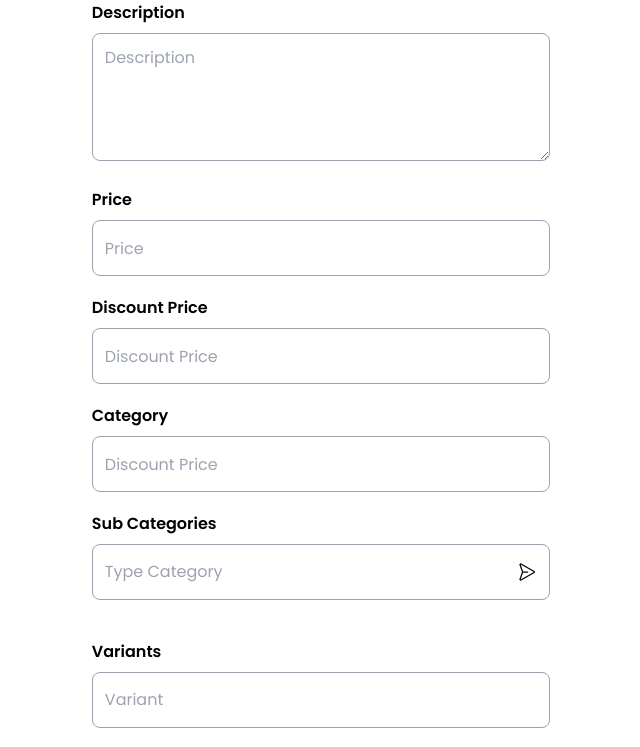
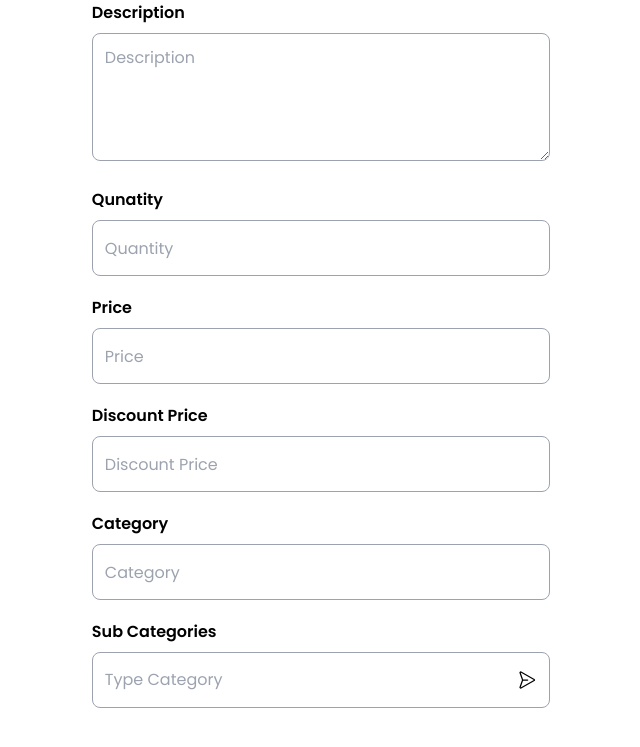
Before and after one commit to devdharunprasad/product-digitization, a Next.js app: page /add-product-page in a window 1280 px wide. Shown: the part 547-1294 px from the top of the page, without its empty margins (319-959 px from the left). Built offline with nearby package versions, Linux system fonts and the light colour scheme.

Commit message:
fix:product posting feature bug fix

```diff
--- a/app/add-product-page/components/Form.jsx
+++ b/app/add-product-page/components/Form.jsx
@@ -5,12 +5,14 @@ import Image from "next/image";
 import { KeyReturn, PaperPlaneRight, Trash, X } from "phosphor-react";
 import React, { useState } from "react";
 import { useForm } from "react-hook-form";
+import { formSubmission } from "../utils/form-submission";
+import axios from "axios";
 
 const FormSection = () => {
   const { product_store } = useProductStore((state) => state);
 
   const [subCategoryList, setSubCategoryList] = useState(
-    product_store?.category ? [product_store?.category] : []
+    product_store?.category ? [...product_store?.category] : []
   );
   const [subCategory, setSubCategory] = useState("");
 
@@ -19,6 +21,7 @@ const FormSection = () => {
     "Grams",
     "Flavours",
   ]);
+  const [currentVariant, setCurrentVariant] = useState("");
 
   const [finalVariants, setFinalVariants] = useState(
     product_store?.variants ? [product_store?.variants] : []
@@ -31,7 +34,6 @@ const FormSection = () => {
     formState: { errors },
   } = useForm();
   //   const formVariant =  getValues("variant")
-  const onSubmit = (data) => {};
 
   const addVariants = (variant) => {
     setFinalVariants((prev) => [...prev, { [variant]: "" }]);
@@ -45,8 +47,35 @@ const FormSection = () => {
       }
     });
 
-    console.log(variants);
+    setFinalVariants(variants)
   };
+
+  const onSubmit = async (data) => {
+        const formData = {
+      ...data,
+      sub_categories: subCategoryList,
+      variants: finalVariants,
+      image : product_store?.image,
+      price : Number(data.price),
+      discount_price : Number(data.discount_price),
+      inv : Number(data.inv)
+    };
+    console.log(formData)
+//     try{
+
+//     const {data : res_data} = await axios.post("https://ondchackathon-production.up.railway.app/add_to_catalog/2",
+//         formData
+
+//     )
+//     console.log(res_data)
+// }
+// catch(err){
+//     console.log(err.message)
+// }
+
+    await formSubmission(formData);
+  };
+
   return (
     <form
       onSubmit={handleSubmit(onSubmit)}
@@ -114,6 +143,16 @@ const FormSection = () => {
         />
       </label>
       <label>
+        <span className="mb-2 block font-semibold">Qunatity</span>
+        <input
+          type="number"
+          placeholder="Quantity"
+          className="border border-gray-400 w-full h-14 px-3 rounded-lg"
+          {...register("inv", { required: true })}
+
+        />
+      </label>
+      <label>
         <span className="mb-2 block font-semibold">Price</span>
         <input
           type="number"
@@ -136,11 +175,11 @@ const FormSection = () => {
       <label>
         <span className="mb-2 block font-semibold">Category</span>
         <input
-          type="number"
-          placeholder="Discount Price"
+          type="text"
+          placeholder="Category"
           defaultValue={product_store?.discount_price}
           className="border border-gray-400 w-full h-14 px-3 rounded-lg"
-          {...register("discount_price", { required: true })}
+          {...register("category", { required: true })}
         />
       </label>
       <div>
@@ -194,14 +233,16 @@ const FormSection = () => {
             placeholder="Variant"
             //   defaultValue={product_store?.variant}
             className="w-10/12 outline-none"
-            {...register("variant", { required: true })}
+            // {...register("variant")}
+            value={currentVariant}
+            onChange={(e) => setCurrentVariant(e.target.value)}
           />
 
-          {watch("variant")?.length > 0 && (
+          {currentVariant?.length > 0 && (
             <PaperPlaneRight
               size={20}
               className="ml-auto"
-              onClick={() => addVariants(watch("variant"))}
+              onClick={() => addVariants(currentVariant)}
             />
           )}
         </div>
@@ -229,6 +270,7 @@ const FormSection = () => {
                 <input
                   className="w-10/12 outline-none"
                   onChange={(e) => updateVariant(e, Object.keys(variant)[0])}
+                  required
                 />
                 <Trash
                   color="red"
--- /dev/null
+++ b/app/add-product-page/components/SubmitButton.jsx
@@ -0,0 +1,13 @@
+import React from 'react'
+import { useFormState } from 'react-hook-form'
+
+const SubmitButton = () => {
+    const {pending} = useFormState()
+  return (
+    <button className="py-3 px-5 rounded-full mb-10 bg-primary text-white">
+        {pending ? `Loading` : `Submit`}
+      </button>
+  )
+}
+
+export default SubmitButton
--- /dev/null
+++ b/app/add-product-page/utils/form-submission.js
@@ -0,0 +1,23 @@
+"use server";
+
+import axios from "axios";
+import { redirect } from "next/navigation";
+import { cookies } from "next/headers";
+
+export const formSubmission = async (formData) => {
+  const cookieStore = cookies();
+  const user_id = cookieStore.get("uid");
+  const is_user_id = cookieStore.has("uid");
+  console.log(formData)
+  if (is_user_id) {
+    const { data } = await axios.post(
+      `https://ondchackathon-production.up.railway.app/add_to_catalog/${user_id?.value}`,
+
+        formData,
+
+    );
+    if(data){
+        redirect("/")
+    }
+  }
+};
```
